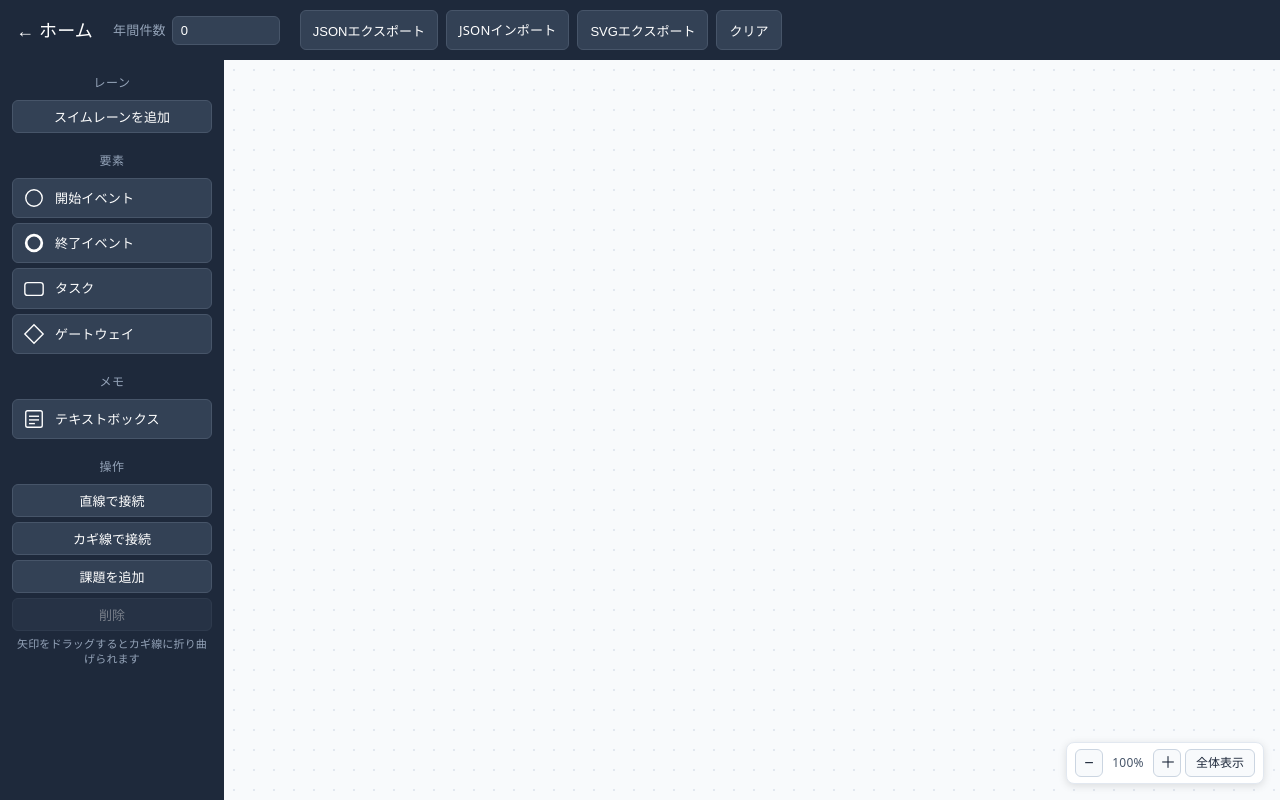
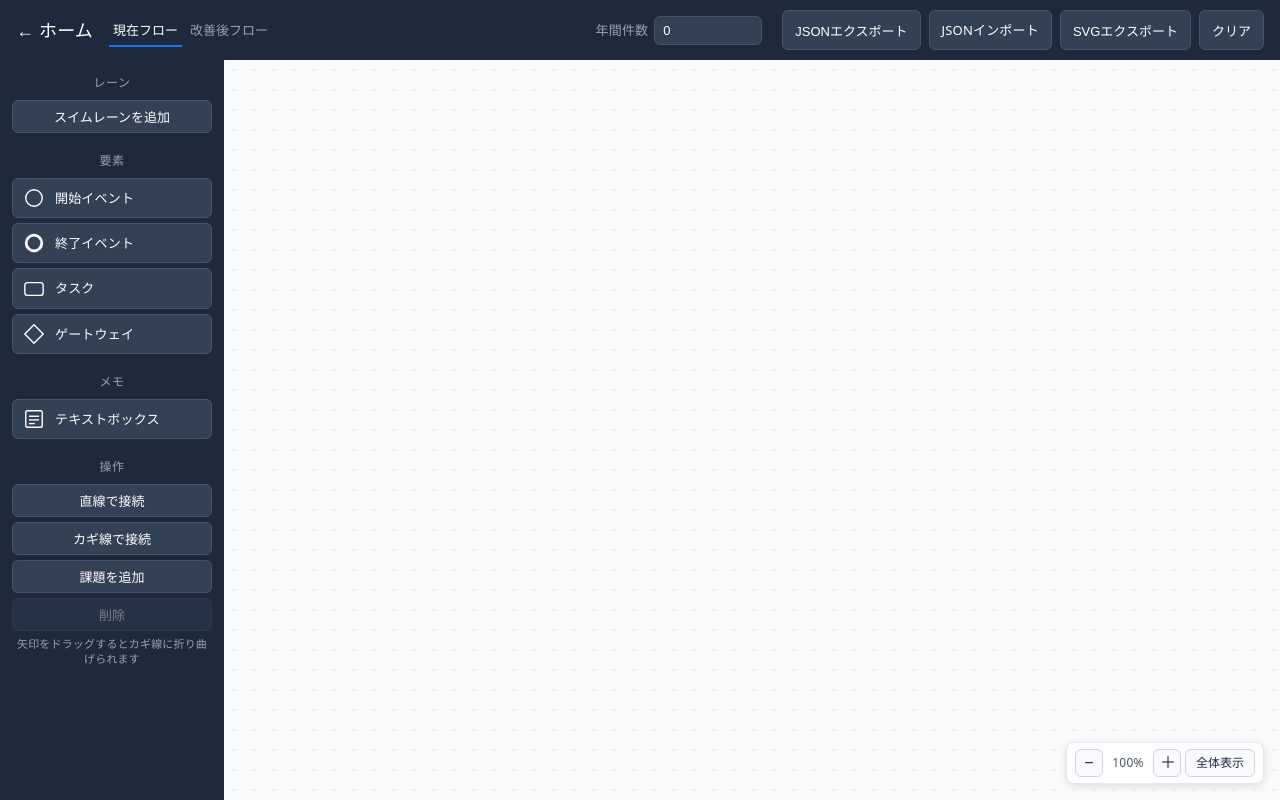
Before and after one commit to takuma-study/vite-react-app, a React (Vite) app: page /editor in a window 1280 px wide. Built offline with nearby package versions, Linux system fonts and the light colour scheme.

Commit message:
改善後フロータブ追加

```diff
--- a/src/pages/BpmnEditor/BpmnEditor.css
+++ b/src/pages/BpmnEditor/BpmnEditor.css
@@ -7,6 +7,7 @@
 .bpmn-topbar {
   display: flex;
   align-items: center;
+  justify-content: space-between;
   gap: 12px;
   padding: 10px 16px;
   background: #1e293b;
@@ -14,12 +15,51 @@
   flex-wrap: wrap;
 }
 
+.bpmn-topbar-left {
+  display: flex;
+  align-items: center;
+  gap: 16px;
+}
+
+.bpmn-topbar-right {
+  display: flex;
+  align-items: center;
+  gap: 12px;
+  flex-wrap: wrap;
+}
+
 .bpmn-back {
   color: #fff;
   text-decoration: none;
   font-weight: 600;
-  margin-right: 8px;
   white-space: nowrap;
+}
+
+.bpmn-tabs {
+  display: flex;
+  gap: 4px;
+}
+
+.bpmn-topbar-left button.bpmn-tab {
+  background: none;
+  border: none;
+  border-bottom: 2px solid transparent;
+  border-radius: 0;
+  color: #94a3b8;
+  font-size: 13px;
+  font-weight: 600;
+  padding: 6px 4px;
+  cursor: pointer;
+}
+
+.bpmn-topbar-left button.bpmn-tab:hover {
+  background: none;
+  color: #fff;
+}
+
+.bpmn-topbar-left button.bpmn-tab.active {
+  color: #fff;
+  border-bottom-color: #1971ff;
 }
 
 .bpmn-actions {
--- a/src/pages/BpmnEditor/BpmnEditor.jsx
+++ b/src/pages/BpmnEditor/BpmnEditor.jsx
@@ -2,7 +2,11 @@ import { useEffect, useRef, useState } from 'react'
 import { Link } from 'react-router-dom'
 import './BpmnEditor.css'
 
-const STORAGE_KEY = 'bpmn-editor-data'
+const LEGACY_STORAGE_KEY = 'bpmn-editor-data'
+const FLOW_TABS = [
+  { key: 'current', label: '現在フロー', storageKey: 'bpmn-editor-data-current' },
+  { key: 'improved', label: '改善後フロー', storageKey: 'bpmn-editor-data-improved' },
+]
 const CANVAS_WIDTH = 1800
 const CANVAS_HEIGHT = 1100
 const DRAG_DATA_TYPE = 'application/bpmn-tool'
@@ -250,9 +254,11 @@ function getConnectionGeometry(conn, from, to) {
   return { points: [p1, p2], mid: { x: (p1.x + p2.x) / 2, y: (p1.y + p2.y) / 2 }, axis: null }
 }
 
-function loadInitialState() {
+function loadInitialState(storageKey) {
   try {
-    const raw = localStorage.getItem(STORAGE_KEY)
+    // The single-flow editor used to save under one shared key; let the first
+    // ("current") tab adopt that pre-existing data instead of losing it.
+    const raw = localStorage.getItem(storageKey) ?? (storageKey === FLOW_TABS[0].storageKey ? localStorage.getItem(LEGACY_STORAGE_KEY) : null)
     if (!raw) return null
     const parsed = JSON.parse(raw)
     if (!parsed.elements || !parsed.connections) return null
@@ -262,8 +268,8 @@ function loadInitialState() {
   }
 }
 
-function BpmnEditor() {
-  const initial = loadInitialState()
+function FlowEditor({ storageKey, tabs }) {
+  const initial = loadInitialState(storageKey)
   const [elements, setElements] = useState(initial?.elements ?? [])
   const [connections, setConnections] = useState(initial?.connections ?? [])
   const [lanes, setLanes] = useState(initial?.lanes ?? [])
@@ -308,8 +314,8 @@ function BpmnEditor() {
   }
 
   useEffect(() => {
-    localStorage.setItem(STORAGE_KEY, JSON.stringify({ elements, connections, lanes, annualCount, issues }))
-  }, [elements, connections, lanes, annualCount, issues])
+    localStorage.setItem(storageKey, JSON.stringify({ elements, connections, lanes, annualCount, issues }))
+  }, [storageKey, elements, connections, lanes, annualCount, issues])
 
   useEffect(() => {
     if (!drag) return undefined
@@ -732,9 +738,8 @@ function BpmnEditor() {
   return (
     <div className="bpmn-editor">
       <header className="bpmn-topbar">
-        <Link to="/" className="bpmn-back">
-          ← ホーム
-        </Link>
+        <div className="bpmn-topbar-left">{tabs}</div>
+        <div className="bpmn-topbar-right">
           <NumberField
             label="年間件数"
             min={0}
@@ -756,6 +761,7 @@ function BpmnEditor() {
             <button type="button" onClick={handleClear}>
               クリア
             </button>
+          </div>
         </div>
       </header>
 
@@ -1329,4 +1335,31 @@ function BpmnEditor() {
   )
 }
 
+function BpmnEditor() {
+  const [activeTab, setActiveTab] = useState(FLOW_TABS[0].key)
+  const activeFlow = FLOW_TABS.find((tab) => tab.key === activeTab)
+
+  const tabs = (
+    <>
+      <Link to="/" className="bpmn-back">
+        ← ホーム
+      </Link>
+      <div className="bpmn-tabs">
+        {FLOW_TABS.map((tab) => (
+          <button
+            key={tab.key}
+            type="button"
+            className={`bpmn-tab${tab.key === activeTab ? ' active' : ''}`}
+            onClick={() => setActiveTab(tab.key)}
+          >
+            {tab.label}
+          </button>
+        ))}
+      </div>
+    </>
+  )
+
+  return <FlowEditor key={activeFlow.key} storageKey={activeFlow.storageKey} tabs={tabs} />
+}
+
 export default BpmnEditor
```
Lines whose indentation alone changed are shown as unchanged.
